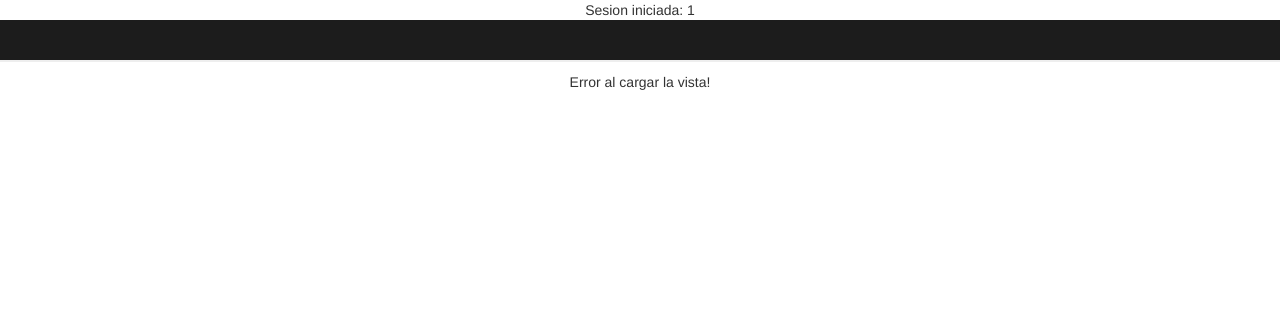
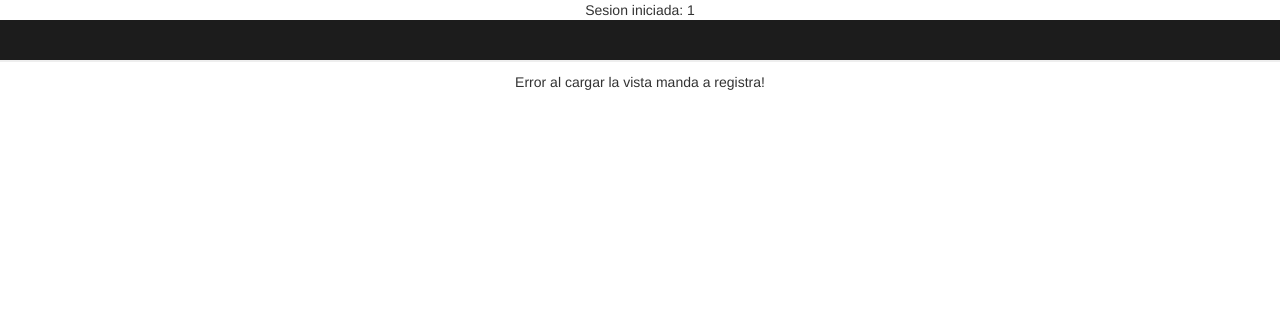
Before and after one commit to PaolaPaez2019/registra, a PHP site: page /almacen/ in a window 1280 px wide. Shown: the top 322 px of the page. Run offline with PHP 8.4, Linux system fonts and the light colour scheme; the visitor is signed in with stand-in values (Sample User, id 1).

Commit message:
Manda a registra

```diff
--- a/Views/Usuario/error.php
+++ b/Views/Usuario/error.php
@@ -1 +1 @@
-<p>Error al cargar la vista!</p>
+<p>Error al cargar la vista manda a registra!</p>
```
